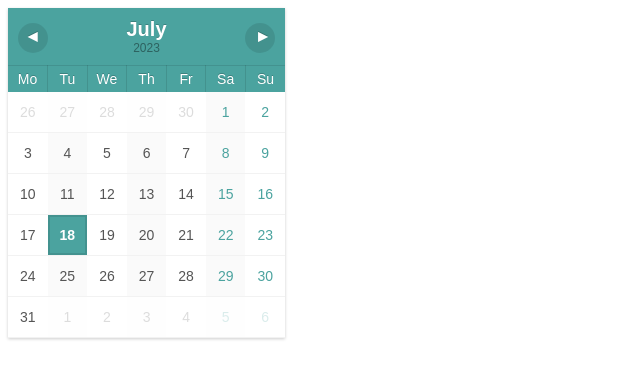
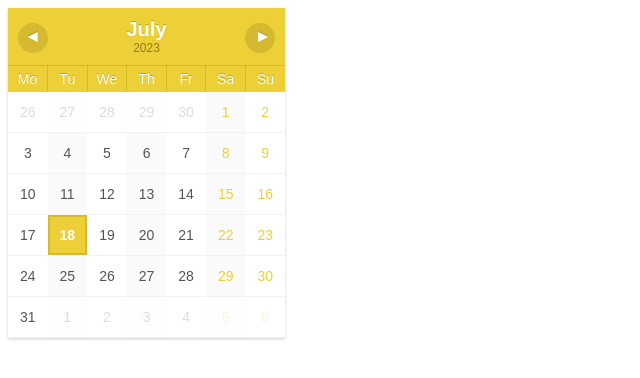
Before and after one commit to mavila-r/Notion, a plain HTML site: page index.html in a window 1280 px wide. Shown: the whole page, without its empty margins (0-640 px from the left). Drawn offline with Linux system fonts and the light colour scheme.

Commit message:
Update index.html

```diff
--- a/index.html
+++ b/index.html
@@ -63,7 +63,7 @@ td:last-child, th:last-child {
 th {
     border-top: 1px solid rgba(0,0,0,0.1);
     border-right: 1px solid rgba(0,0,0,0.1);
-    background-color: #4ba39f;
+    background-color: #edcf37;
     color: #fff;
     text-shadow: 0px -1px 0px rgba(0,0,0,0.2);
     font-weight: normal;
@@ -95,11 +95,11 @@ td:nth-child(even)>span {
 }
 td:last-child>span,
 td:nth-child(6)>span {
-    color: #4ba39f;
+    color: #edcf37;
 }
 td.avui>span {
     font-weight: bold;
-    background-color: #4ba39f;
+    background-color: #edcf37;
     color: #fff;
     border: 2px solid rgba(0,0,0,0.1);
 }
@@ -107,7 +107,7 @@ td.fora > span {
     opacity: 0.2;
 }
 td > span:hover {
-    background: #dff5f4;
+    background: #fff4bd;
     color: #fff;
 }
 .boto-next, .boto-prev {
```
